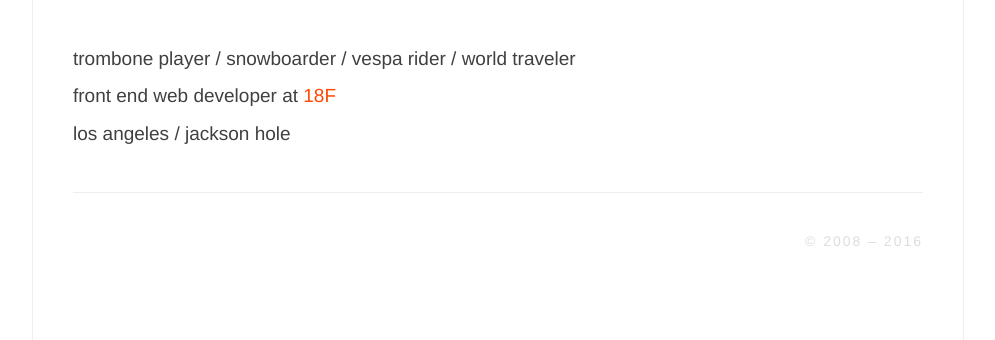
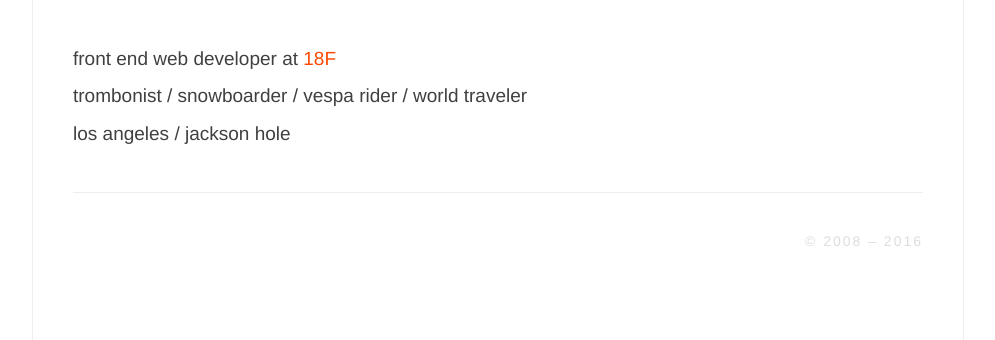
Before and after one commit to xtine/xtine.net, a Flask app: page / in a window 1280 px wide. Shown: the part 181-521 px from the top of the page, without its empty margins (142-1137 px from the left). Run offline with Flask 2, Linux system fonts and the light colour scheme.

Commit message:
skill arrangements

```diff
--- a/templates/index.html
+++ b/templates/index.html
@@ -5,8 +5,8 @@
   <section class="home">
 
     <ul>
-        <li>trombone player / snowboarder / vespa rider / world traveler</li>
         <li>front end web developer at <a href="http://18f.gsa.gov">18F</a></li>
+        <li>trombonist / snowboarder / vespa rider / world traveler</li>
         <li>los angeles / jackson hole</li>
     </ul>
 
```
